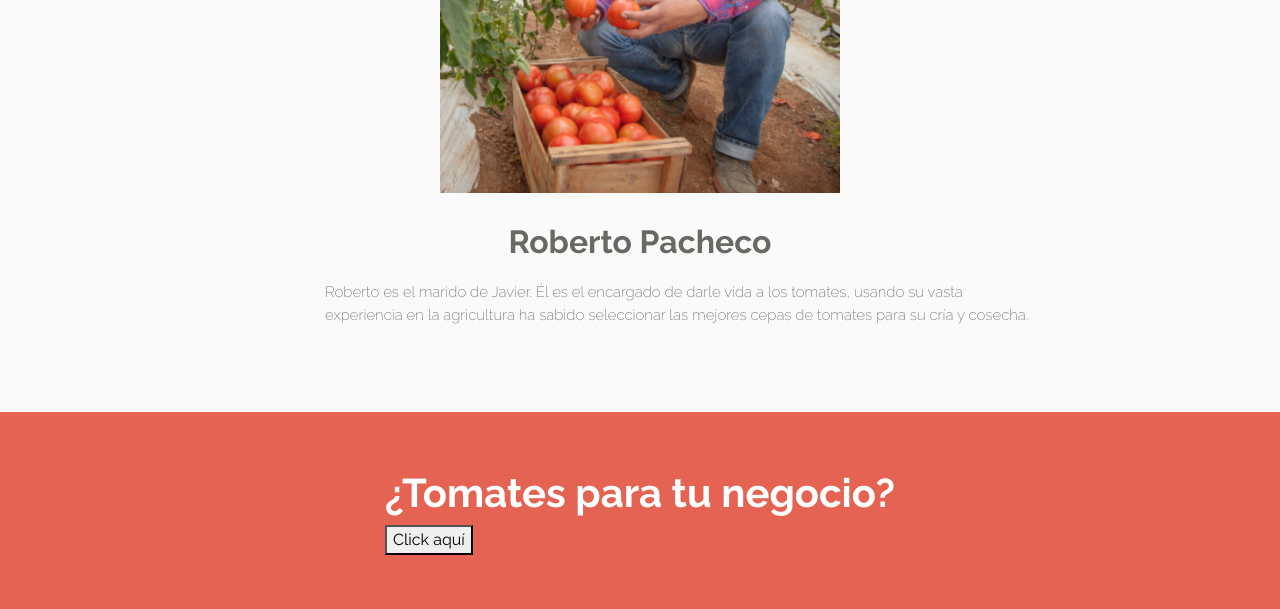
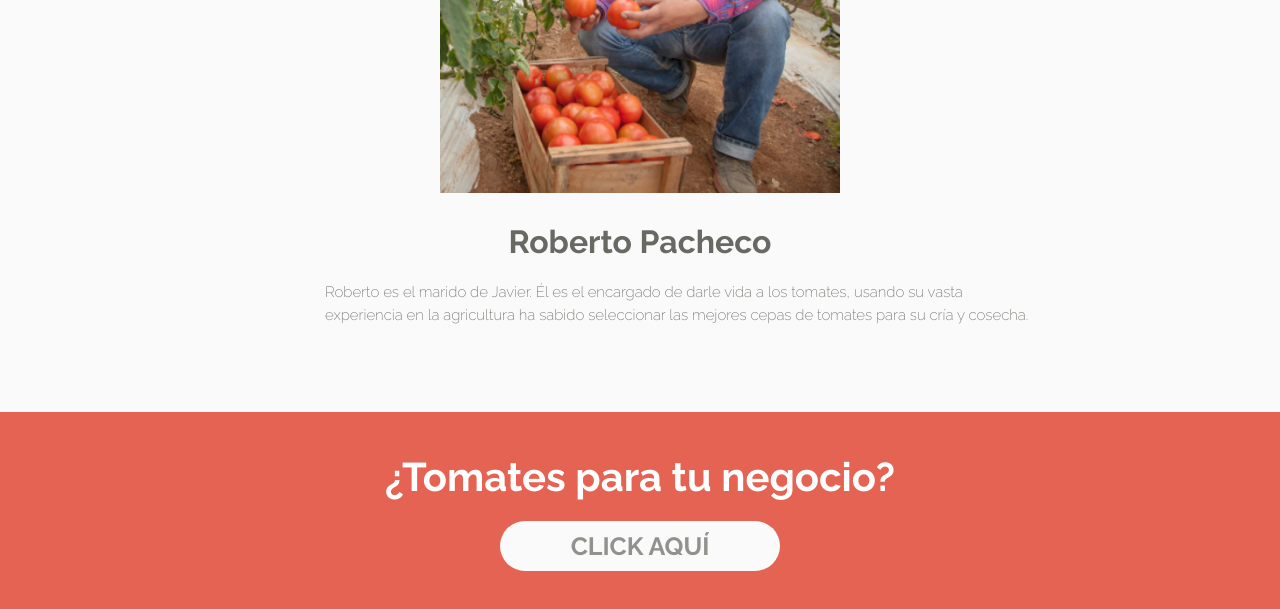
Before and after one commit to Jennev/tia_tomate, a plain HTML site: page index.html in a window 1280 px wide. Shown: the part 3146-3755 px from the top of the page. Drawn offline with nearby package versions, Linux system fonts and the light colour scheme.

Commit message:
Contacto listo

```diff
--- a/assets/css/sass/base/_typo.scss
+++ b/assets/css/sass/base/_typo.scss
@@ -57,4 +57,11 @@ body{
 .título-contacto {
     font-weight: 700;
     font-size: 40px;
+    margin-bottom: 20px;
 }
+.botón{
+    color: var(--taupe-gray);
+    font-weight: 700;
+    font-size: 25px;
+
+}
--- a/assets/css/sass/components/_buttons.scss
+++ b/assets/css/sass/components/_buttons.scss
@@ -0,0 +1,8 @@
+
+.botón{
+    background-color: var(--snow);
+    border: none;
+    border-radius: 50px;
+    width: 280px;
+    height: 50px;
+}
--- a/index.html
+++ b/index.html
@@ -89,11 +89,10 @@
 
     <!-- contacto -->
     <section class="contacto">
-        <div class="text-contacto">
+        <div class="text-center">
             <h2 class="título-contacto">¿Tomates para tu negocio?</h2>
-            <button>Click aquí</button>
+            <button class="botón" type="button">CLICK AQUÍ</button>
         </div>
-
     </section>
 
 
```
Also changed, not shown: assets/css/sass/layout/_contacto.scss (line endings or trailing spaces), assets/css/style.css.
